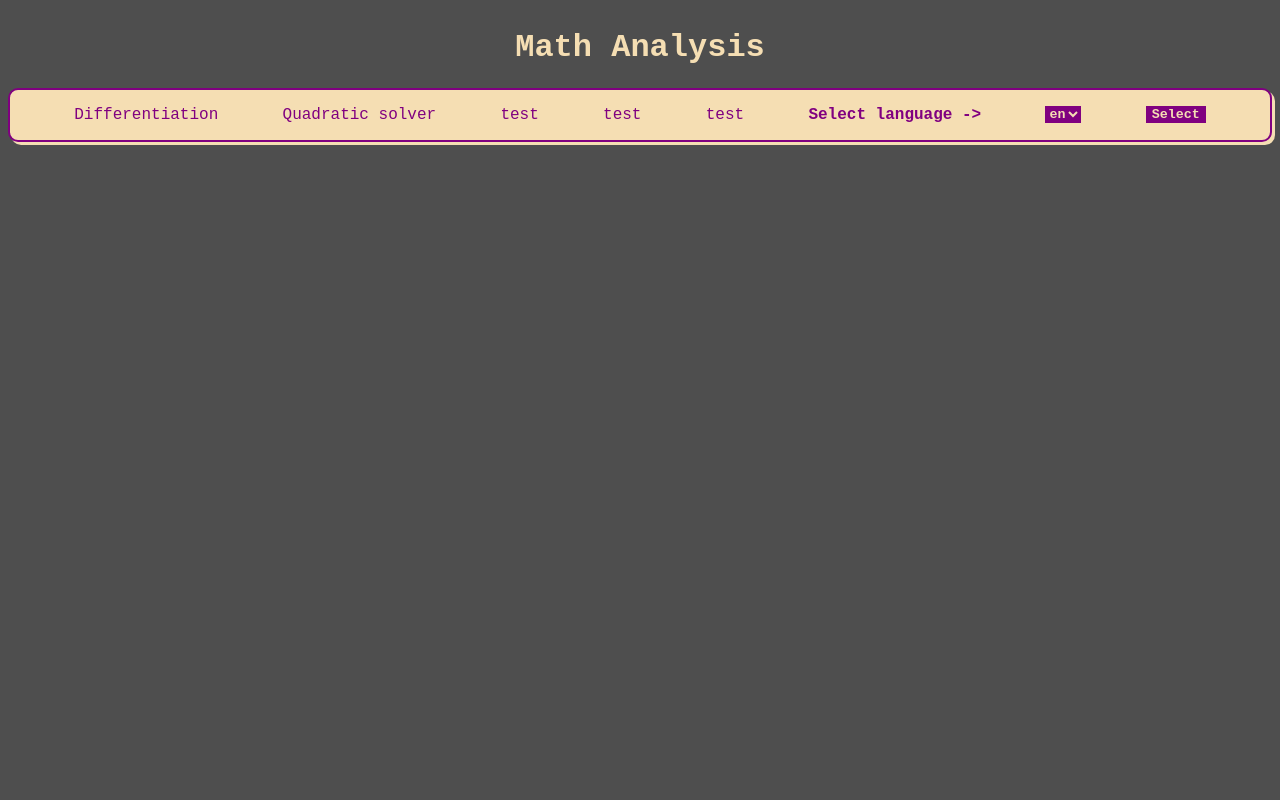
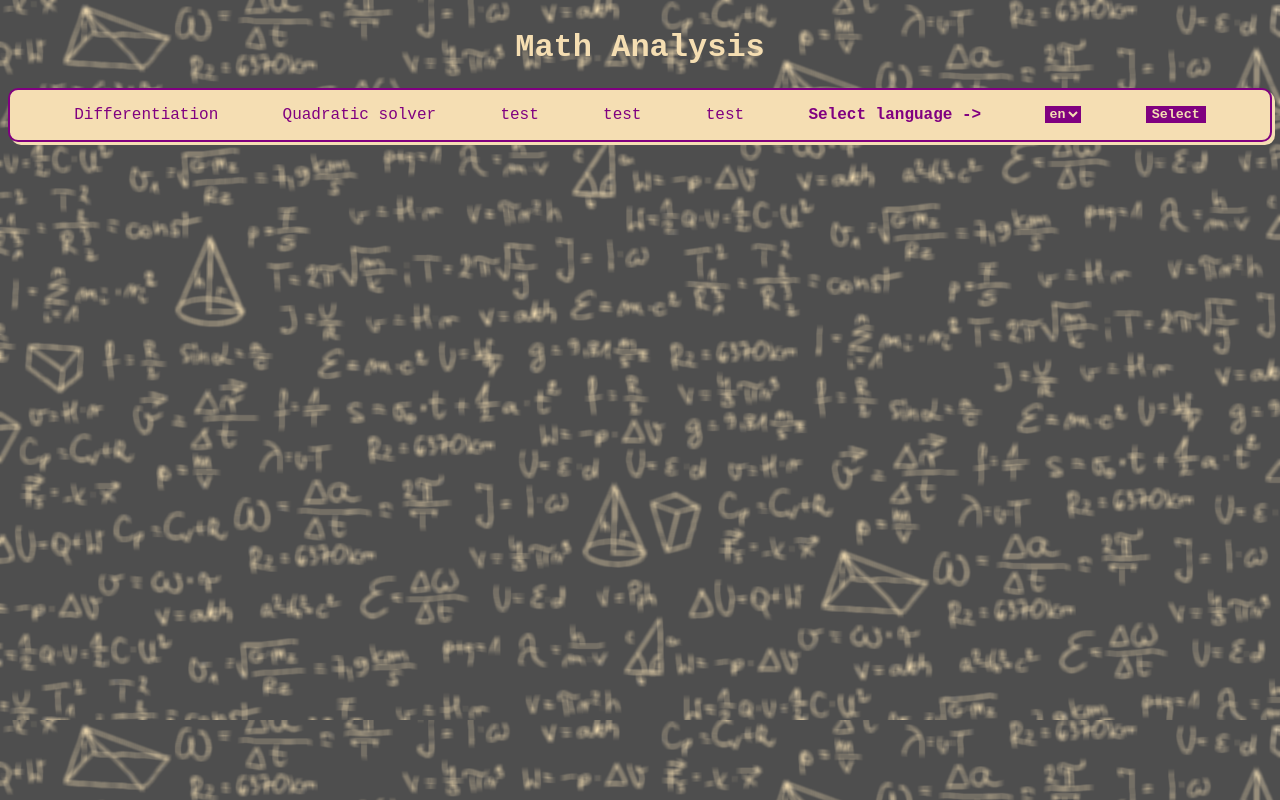
Before and after one commit to iliyanchou/FunctionAnalysis, a plain HTML site: page index.html in a window 1280 px wide. Drawn offline with Linux system fonts and the light colour scheme.

Commit message:
added - main -background and favicon

```diff
--- a/Static/Css/main.css
+++ b/Static/Css/main.css
@@ -3,7 +3,7 @@ body {
 }
 
 h1 {
-    color: wheat;
+    color: #f5deb2;
 }
 
 * {
--- a/index.html
+++ b/index.html
@@ -6,8 +6,14 @@
     <meta name="viewport" content="width=device-width, initial-scale=1.0">
     <title id="page-title-index"></title>
     <link rel="stylesheet" href="Static/Css/styles.css">
+    <link rel="icon" type="image/x-icon" href="Static/Assets/Icon.png">
+    <style>
+        body{
+            background-image: url(Static/Assets/index-back.png);
+            background-size: cover;
+        }
+    </style>
 </head>
-
 <header class="header">
     <h1 id="index-title">Math Analysis</h1>
 </header>
```
Also changed, not shown: Quadraticsolver.html (+1 -0 lines), differentiation.html (+1 -1 lines), Static/Assets/index-back.png (added), 3 other files.
